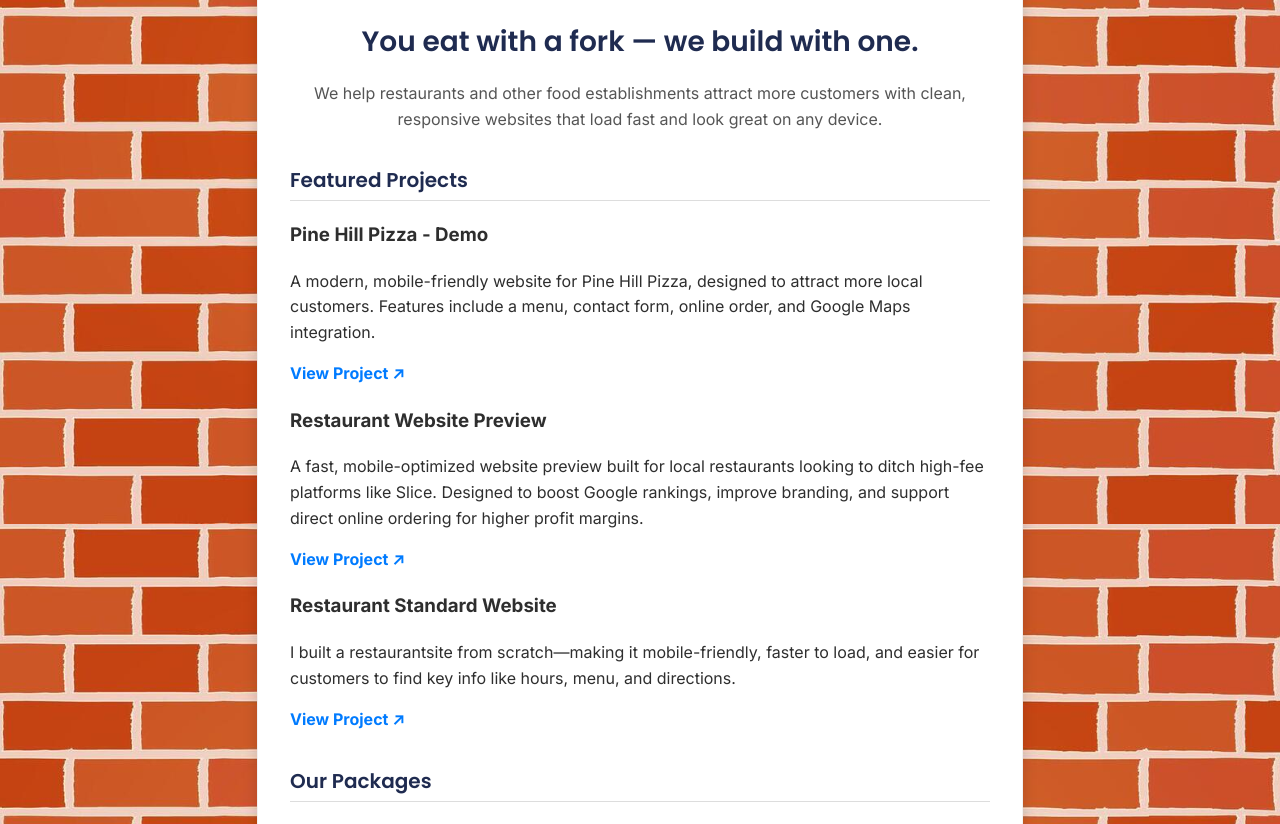
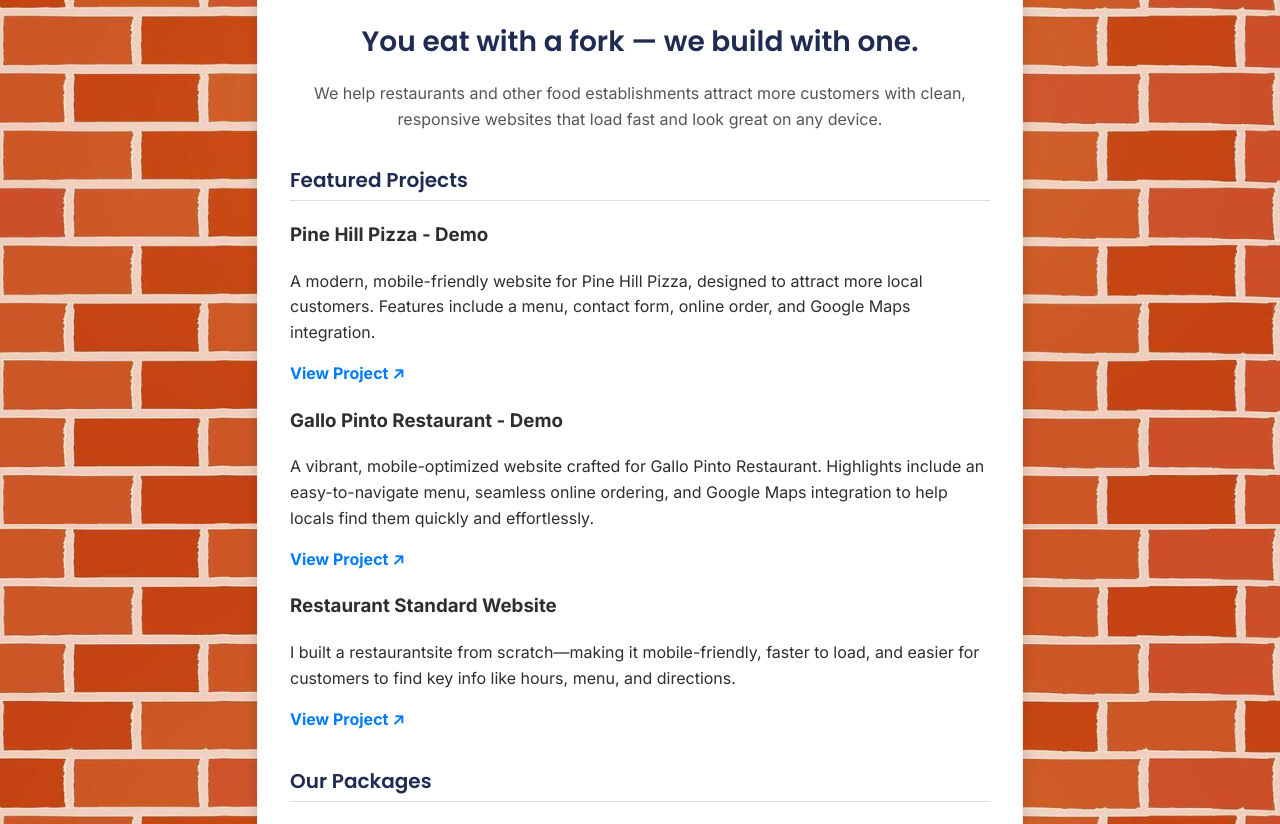
Before and after one commit to andrewprz5/Portfolio-Page, a plain HTML site: page index.html in a window 1280 px wide. Shown: the part 276-1100 px from the top of the page. Drawn offline with Linux system fonts and the light colour scheme.

Commit message:
Change Project Demo to GP

```diff
--- a/index.html
+++ b/index.html
@@ -27,12 +27,11 @@
       </p>
     </div>
     <div class="project">
-      <h3>Restaurant Website Preview</h3>
+      <h3>Gallo Pinto Restaurant - Demo</h3>
       <p>
-        A fast, mobile-optimized website preview built for local restaurants looking to ditch high-fee platforms like Slice. Designed to boost Google rankings, improve branding, and support direct online ordering for higher profit margins.
-      </p>
+        A vibrant, mobile-optimized website crafted for Gallo Pinto Restaurant. Highlights include an easy-to-navigate menu, seamless online ordering, and Google Maps integration to help locals find them quickly and effortlessly.
       <p>
-        <a href="https://pizza-preview.onrender.com/" target="_blank">View Project ↗</a>
+        <a href="https://gallopintorestaurant.netlify.app/" target="_blank">View Project ↗</a>
       </p>
     </div>
     <div class="project">
```
